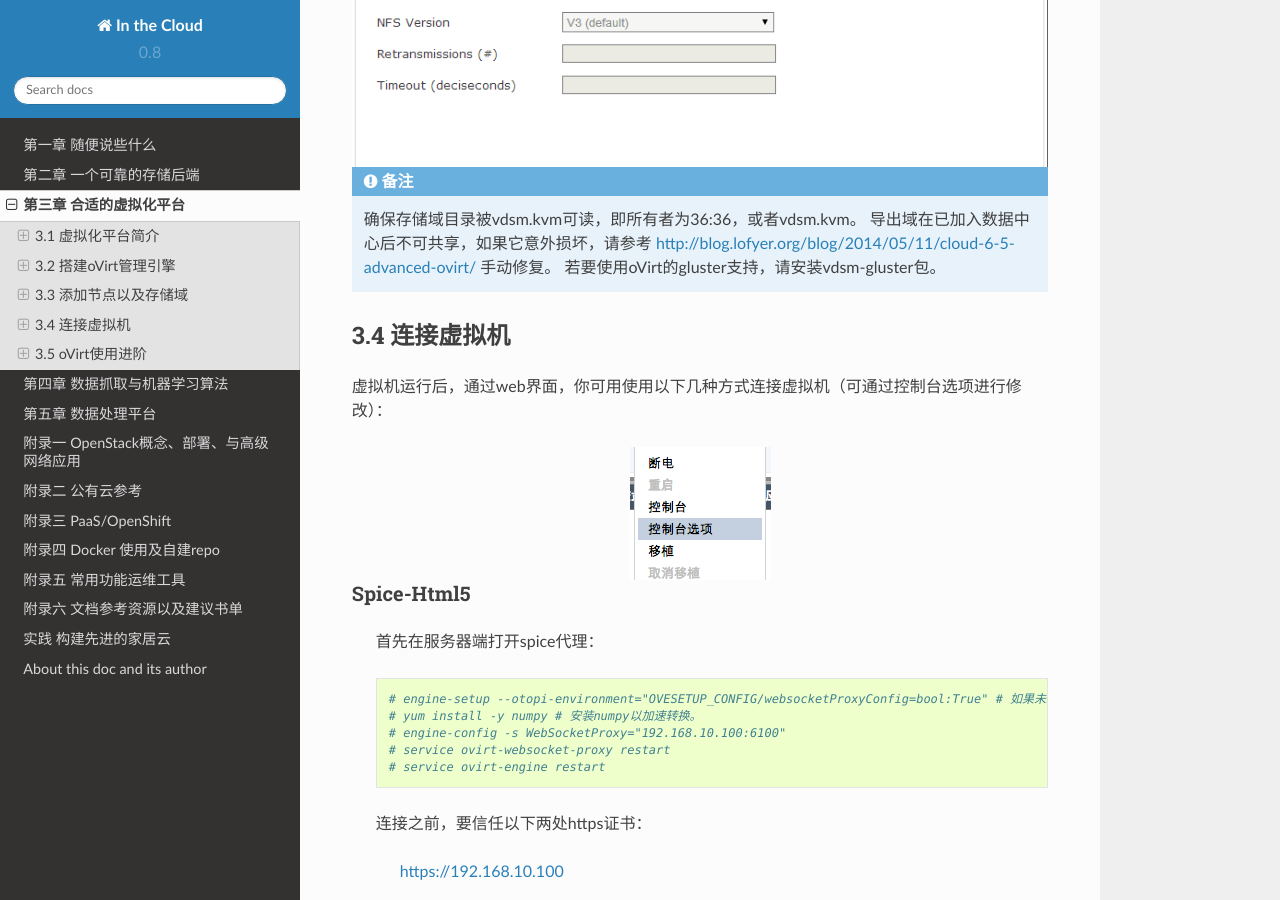
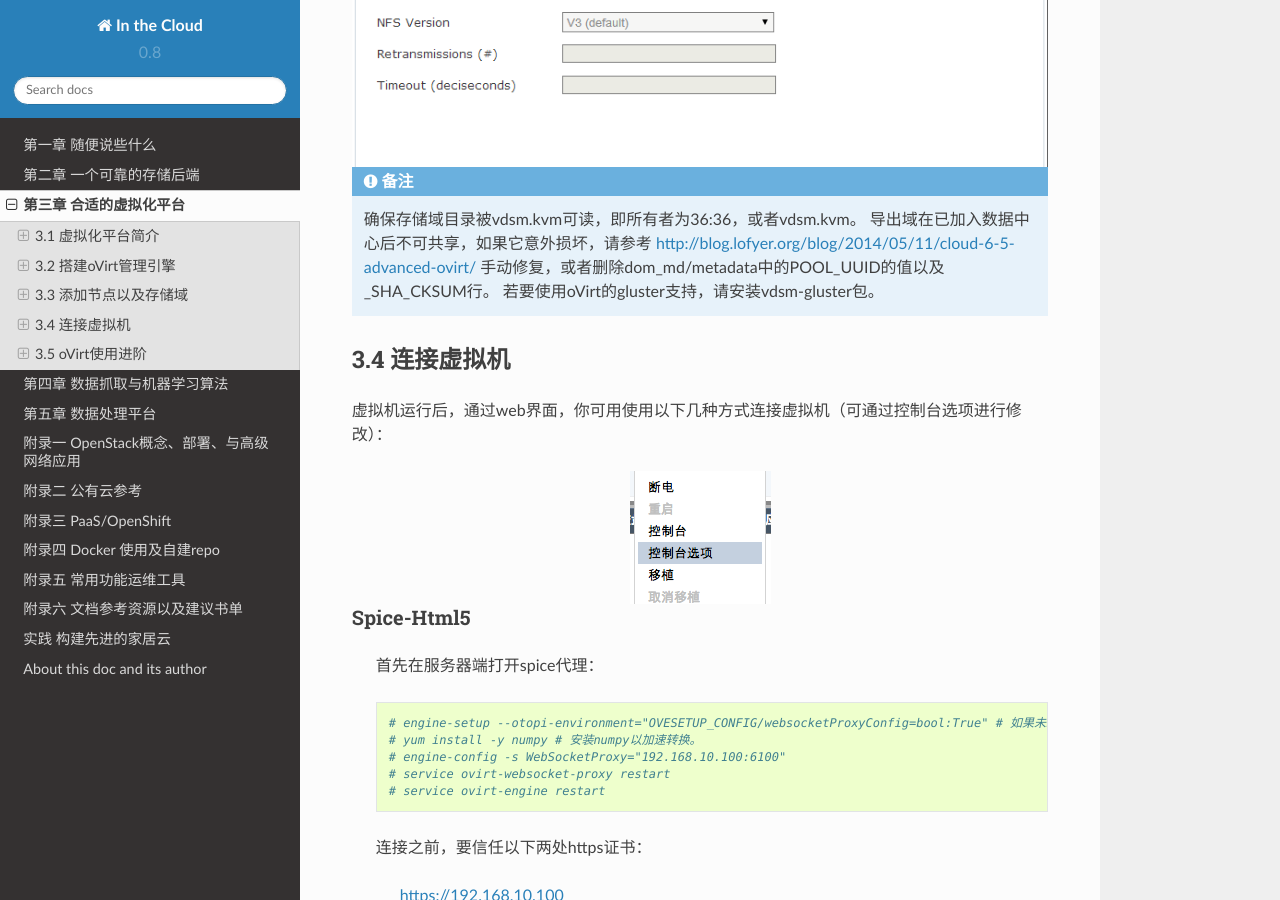
Before and after one commit to lofyer/InTheCloud, a Sphinx documentation site: the page built from source/posts/ch03.rst, in a window 1280 px wide and 900 px high, scrolled down 14716 px. Built offline with Sphinx 7.4.7 and the Read the Docs theme 2.0.0, drawn with Linux system fonts in a browser that asks for light colours; formulas are drawn with MathJax 3.

Commit message:
导出域重用

```diff
--- a/source/posts/ch03.rst
+++ b/source/posts/ch03.rst
@@ -628,7 +628,7 @@
 
 .. note::
     确保存储域目录被vdsm.kvm可读，即所有者为36:36，或者vdsm.kvm。
-    导出域在已加入数据中心后不可共享，如果它意外损坏，请参考 http://blog.lofyer.org/blog/2014/05/11/cloud-6-5-advanced-ovirt/ 手动修复。
+    导出域在已加入数据中心后不可共享，如果它意外损坏，请参考 http://blog.lofyer.org/blog/2014/05/11/cloud-6-5-advanced-ovirt/ 手动修复，或者删除dom_md/metadata中的POOL_UUID的值以及_SHA_CKSUM行。
     若要使用oVirt的gluster支持，请安装vdsm-gluster包。
 
 -----------------
```
